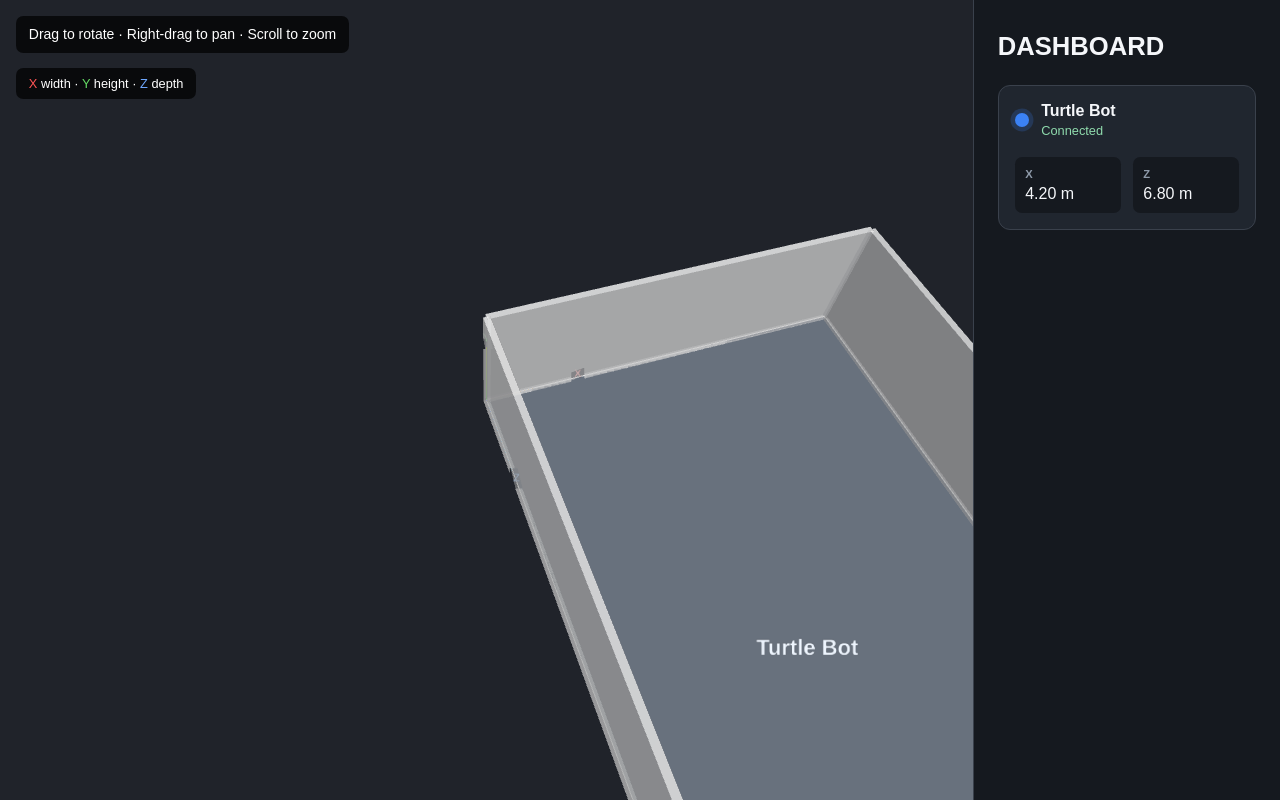
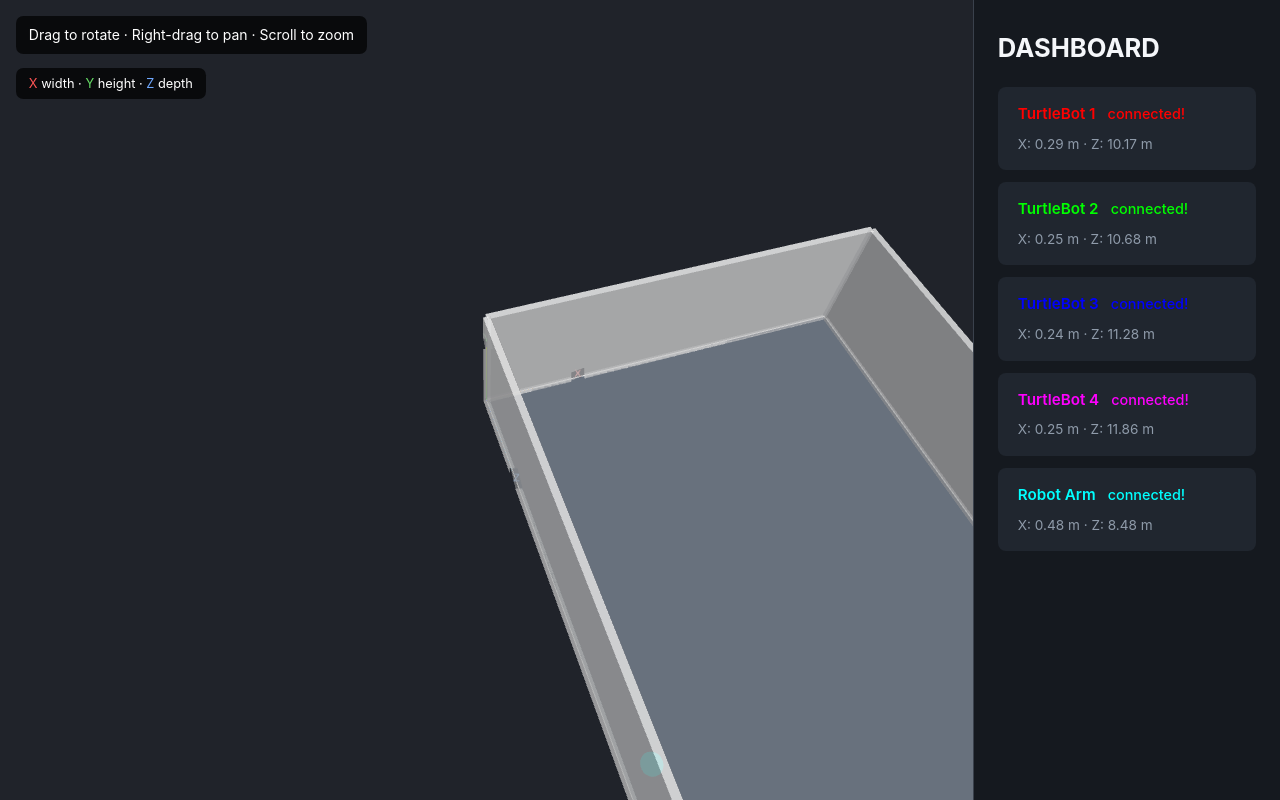
Before and after one commit to LilG0053/RealityAPIServer, a plain HTML site: page dashboard/index.html in a window 1280 px wide. Drawn offline with nearby package versions, Linux system fonts and the light colour scheme; animation ran at ten frames a second.

Commit message:
Created spherical representations for each robot + color coded

```diff
--- a/dashboard/index.html
+++ b/dashboard/index.html
@@ -1,5 +1,6 @@
 <!doctype html>
 <html lang="en">
+
 <head>
   <meta charset="UTF-8" />
   <meta name="viewport" content="width=device-width, initial-scale=1.0" />
@@ -20,30 +21,18 @@
   <main class="app-layout">
     <section class="visualization-panel" aria-label="Room map">
       <p class="instructions">Drag to rotate · Right-drag to pan · Scroll to zoom</p>
-        <p class="axis-key"><span class="x-axis">X</span> width · <span class="y-axis">Y</span> height · <span class="z-axis">Z</span> depth</p>
+      <p class="axis-key"><span class="x-axis">X</span> width · <span class="y-axis">Y</span> height · <span
+          class="z-axis">Z</span> depth</p>
       <div id="scene-container"></div>
     </section>
 
     <aside class="dashboard" aria-labelledby="dashboard-title">
       <h1 id="dashboard-title">DASHBOARD</h1>
-
-        <article class="robot-card">
-          <div class="robot-card-heading">
-            <span class="robot-dot" aria-hidden="true"></span>
-            <div>
-              <h2>Turtle Bot</h2>
-              <p>Connected</p>
-            </div>
-          </div>
-
-          <dl class="coordinates">
-            <div><dt>X</dt><dd id="turtle-bot-x">--</dd></div>
-            <div><dt>Z</dt><dd id="turtle-bot-z">--</dd></div>
-          </dl>
-        </article>
+      <div id="log-container"></div>
     </aside>
   </main>
 
   <script type="module" src="main.js"></script>
 </body>
+
 </html>
--- a/dashboard/main.js
+++ b/dashboard/main.js
@@ -158,25 +158,72 @@ const roomOutline = new THREE.LineLoop(
 );
 scene.add(roomOutline);
 
-// Test robot and dashboard data
-const turtleBot = {
-  name: "Turtle Bot",
-  x: 4.2,
-  z: 6.8,
-  color: 0x3b82f6
+// Helper function to create robot marker and add log entry
+function createRobotMarker(robot) {
+  const marker = new THREE.Mesh(
+    new THREE.SphereGeometry(0.2, 32, 32),
+    new THREE.MeshBasicMaterial({ color: robot.color })
+  );
+  marker.position.set(robot.x, 0.3, robot.z);
+  scene.add(marker);
+
+  // Add log entry to dashboard
+  const logContainer = document.getElementById("log-container");
+  const logEntry = document.createElement("div");
+  logEntry.className = "log-entry";
+  const colorHex = "#" + robot.color.toString(16).padStart(6, "0");
+  logEntry.innerHTML = `
+    <span class="name" style="color: ${colorHex}">${robot.name}</span>
+    <span class="status" style="color: ${colorHex}">connected!</span>
+    <div class="coordinates">X: ${robot.x.toFixed(2)} m · Z: ${robot.z.toFixed(2)} m</div>
+  `;
+  logContainer.appendChild(logEntry);
+}
+
+// Instantiating TurtleBot 1 Marker
+const tb1 = {
+  name: "TurtleBot 1",
+  x: 0.29,
+  z: 10.17,
+  color: 0xFF0000
 };
+createRobotMarker(tb1);
 
-const turtleBotMarker = new THREE.Mesh(
-  new THREE.CircleGeometry(0.35, 32),
-  new THREE.MeshBasicMaterial({ color: turtleBot.color })
-);
-turtleBotMarker.rotation.x = Math.PI / 2;
-turtleBotMarker.position.set(turtleBot.x, 0.04, turtleBot.z);
-scene.add(turtleBotMarker);
+// Instantiating TurtleBot 2 Marker
+const tb2 = {
+  name: "TurtleBot 2",
+  x: 0.25,
+  z: 10.68,
+  color: 0x00FF00
+};
+createRobotMarker(tb2);
 
-createMapLabel(turtleBot.name, "#dbeafe", [turtleBot.x, 0.15, turtleBot.z + 0.65], 0.75);
-document.getElementById("turtle-bot-x").textContent = `${turtleBot.x.toFixed(2)} m`;
-document.getElementById("turtle-bot-z").textContent = `${turtleBot.z.toFixed(2)} m`;
+// Instantiating TurtleBot 3 Marker
+const tb3 = {
+  name: "TurtleBot 3",
+  x: 0.24,
+  z: 11.28,
+  color: 0x0000FF
+};
+createRobotMarker(tb3);
+
+// Instantiating TurtleBot 4 Marker
+const tb4 = {
+  name: "TurtleBot 4",
+  x: 0.25,
+  z: 11.86,
+  color: 0xFF00FF
+};
+createRobotMarker(tb4);
+
+// Instantiating Robot Arm Marker
+const robotArm = {
+  name: "Robot Arm",
+  x: 0.48,
+  z: 8.48,
+  color: 0x00FFFF
+};
+createRobotMarker(robotArm);
 
 // Rendering and window behavior
 function animate() {
--- a/dashboard/style.css
+++ b/dashboard/style.css
@@ -9,7 +9,7 @@ body {
 body {
   overflow: hidden;
   background: #20232a;
-  font-family: Arial, sans-serif;
+  font-family: -apple-system, BlinkMacSystemFont, "Segoe UI", Roboto, Oxygen, Ubuntu, Cantarell, "Open Sans", "Helvetica Neue", sans-serif;
 }
 
 /* Application layout */
@@ -101,65 +101,48 @@ body {
   font-size: 1.6rem;
 }
 
-.robot-card {
-  padding: 1rem;
-  border: 1px solid #3a414c;
-  border-radius: 0.75rem;
-  background: #20262f;
+#log-container {
+  display: flex;
+  flex-direction: column;
+  gap: 0.75rem;
 }
 
-.robot-card-heading {
-  display: flex;
-  gap: 0.75rem;
-  align-items: center;
+.log-entry {
+  padding: 1rem 1.25rem;
+  border-radius: 0.5rem;
+  background: #20262f;
+  font-size: 0.9rem;
+  line-height: 1.5;
+  animation: fadeIn 0.3s ease-in;
 }
 
-.robot-dot {
-  width: 0.9rem;
-  height: 0.9rem;
-  border-radius: 50%;
-  background: #3b82f6;
-  box-shadow: 0 0 0 0.28rem rgb(59 130 246 / 20%);
+@keyframes fadeIn {
+  from {
+    opacity: 0;
+    transform: translateY(-10px);
+  }
+
+  to {
+    opacity: 1;
+    transform: translateY(0);
+  }
 }
 
-.robot-card h2,
-.robot-card p {
-  margin: 0;
+.log-entry .name {
+  font-weight: 600;
+  font-size: 0.95rem;
 }
 
-.robot-card h2 {
-  font-size: 1rem;
+.log-entry .status {
+  margin-left: 0.5rem;
+  font-weight: 500;
 }
 
-.robot-card p {
-  margin-top: 0.2rem;
-  color: #8fdbad;
-  font-size: 0.8rem;
-}
-
-.coordinates {
-  display: grid;
-  grid-template-columns: 1fr 1fr;
-  gap: 0.75rem;
-  margin: 1.2rem 0 0;
-}
-
-.coordinates div {
-  padding: 0.65rem;
-  border-radius: 0.45rem;
-  background: #15191f;
-}
-
-.coordinates dt {
+.log-entry .coordinates {
+  margin-top: 0.5rem;
+  font-size: 0.85rem;
   color: #8f9baa;
-  font-size: 0.7rem;
-  font-weight: 700;
-  letter-spacing: 0.08em;
-}
-
-.coordinates dd {
-  margin: 0.3rem 0 0;
-  font-variant-numeric: tabular-nums;
+  font-weight: 400;
 }
 
 /* Responsive layout */
```
Lines whose indentation alone changed are shown as unchanged.
